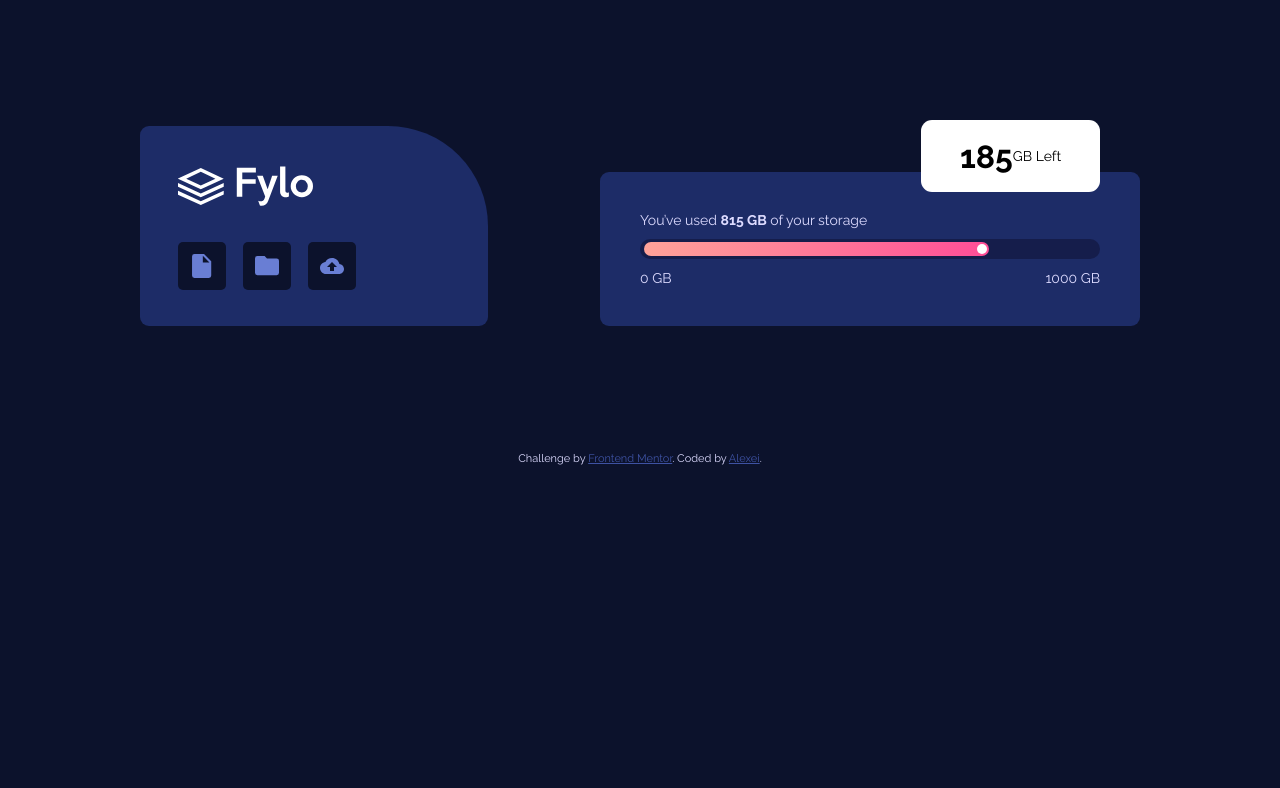
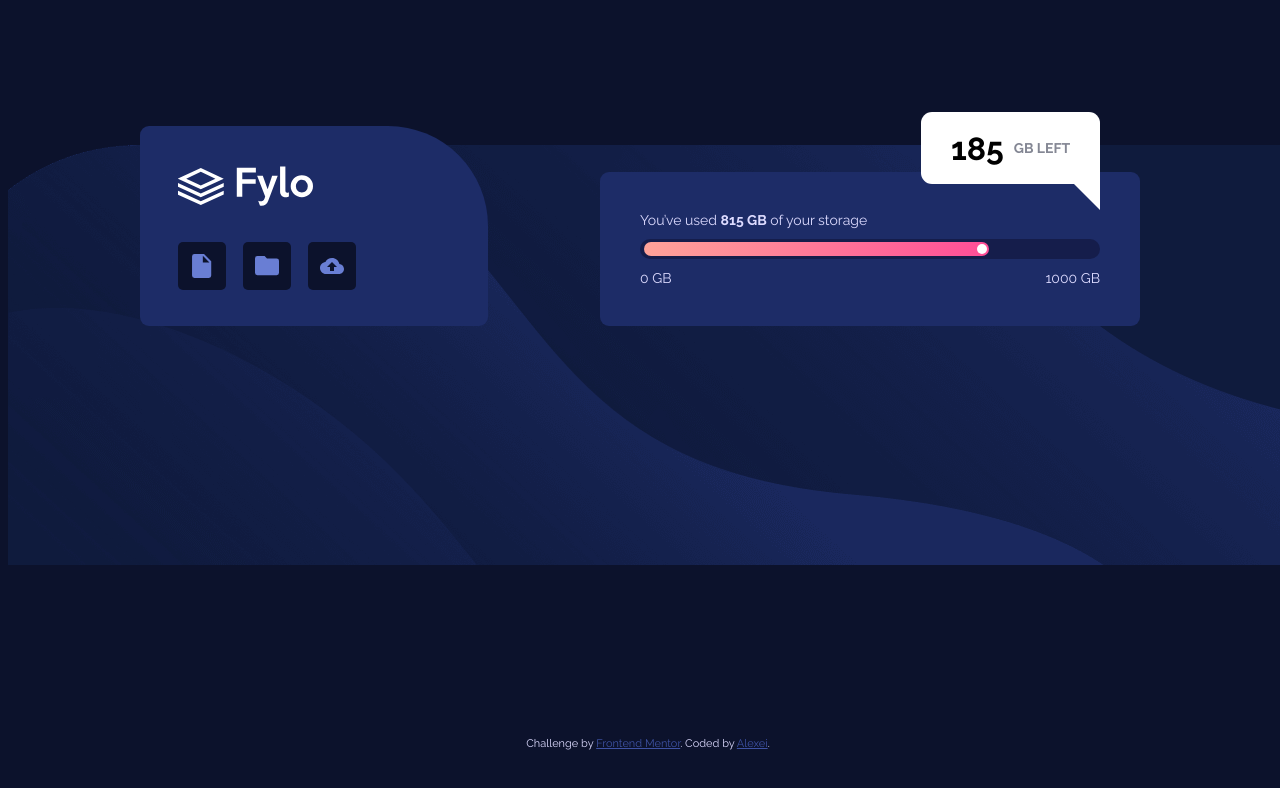
Before and after one commit to Batareika007/fylo-data-storage-component, a plain HTML site: page index.html in a window 1280 px wide. Drawn offline with Linux system fonts and the light colour scheme.

Commit message:
project done
project done

```diff
--- a/CSS/style.css
+++ b/CSS/style.css
@@ -20,6 +20,12 @@ body {
     font-weight: 700;
 }
 
+.attribution{
+    position: fixed;
+    bottom: 50px;
+    width: 100%;
+
+}
 
 /* ### Primary
 
@@ -39,14 +45,23 @@ body {
 
 }
 
+.bg{
+    z-index: -1;
+    position: absolute;
+    top: -45px;
+    width: 100%;
+    height: 100%;
+    background-image: url('../images/bg-desktop.png');
+    background-position: center;
+    background-repeat:no-repeat;
+
+}
+
 .flexbox {
 
     display: flex;
     justify-content: space-between;
     align-items: flex-end;
-
-
-
 
 }
 
@@ -59,7 +74,8 @@ body {
     padding-top: 40px;
     padding-left: 38px;
     padding-right: 132px;
-    /* color: hsl(229, 7%, 55%); */
+    color: hsl(229, 7%, 55%);
+    /* transition: ease all 1s; */
 }
 
 .top {
@@ -138,9 +154,11 @@ body {
 
 .white_box_container {
     position: absolute;
-    top: 15%;
+    top: 14%;
     display: inline-flex;
     align-self: flex-end;
+    transition: ease all .5s;
+
 
 }
 
@@ -153,32 +171,56 @@ body {
     align-items: center;
     background: #FFFFFF;
     border-radius: 11px;
-    color: black;
+    color: hsl(229, 7%, 55%);
+    text-transform: uppercase;
+    font-weight: 700
+}
+
+.triangle-topright {
+    position: absolute;
+    top: 80%;
+    right:0;
+    width: 0;
+    height: 0;
+    border-top: 40px solid #fff;
+    border-left: 40px solid transparent;
 }
 
 .white_box>.bold {
+    color: black;
     font-size: 2rem;
+    padding-right: 10px;
 }
 
 .section_two_bottom {
     display: flex;
     justify-content: space-between;
 
+
+
 }
 /* ---------- tablet ------------------- */
 
 @media(max-width:903px){
+
+    .triangle-topright {
+        display: none;
+        /* transition: ease all .5s; */
+    }
+
     .flexbox{
         margin: 0 auto;
         justify-content: center;
         flex-wrap: wrap;
         align-items: center;
         height: 400px;
+        transition: ease all .5s;
     }
 
     .white_box_container {
         align-self: center;
         top: 55%;
+        transition: ease all .5s;
 
     }
 }
@@ -193,21 +235,22 @@ body {
         background-repeat: no-repeat
     }
 
+    .bg{
+        display: none;
+    }
+
     .container {
         margin: 126px auto;
     }
 
     .flexbox {
-        /* margin: 0 auto; */
         height: 400px;
-        /* justify-content: center; */
-        /* flex-wrap: wrap; */
-        /* align-items: center; */
     }
 
     .section_one {
         width: 324px;
         padding-right: 107px;
+        transition: ease all .5s;
     }
 
     .section_two {
--- a/index.html
+++ b/index.html
@@ -26,6 +26,8 @@
 </head>
 
 <body>
+
+
 
   <div class="container">
     <div class="flexbox">
@@ -75,12 +77,14 @@
         </div>
         <div class="white_box_container">
           <div class="white_box"><span class="bold">185</span> GB Left</div>
+          <div class="triangle-topright">
+          </div>
         </div>
 
       </div>
     </div>
   </div>
-
+  <div class="bg"></div>
   <div class="attribution">
     Challenge by <a href="https://www.frontendmentor.io?ref=challenge" target="_blank">Frontend Mentor</a>.
     Coded by <a href="https://github.com/Batareika007" target="_blank">Alexei</a>.
```
